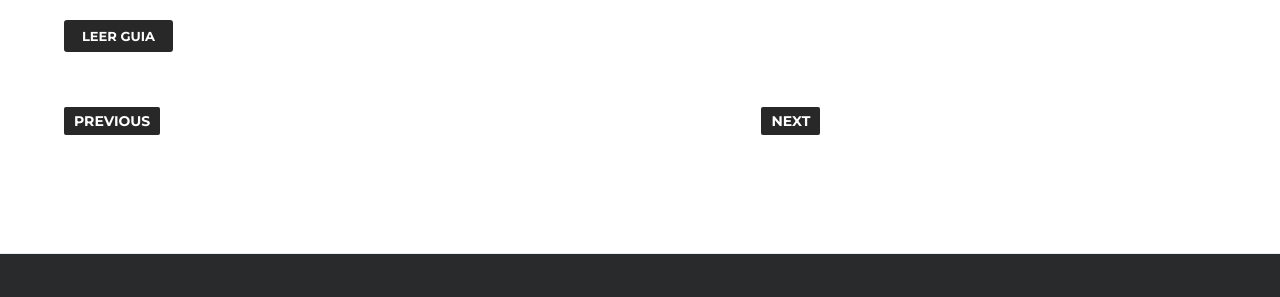
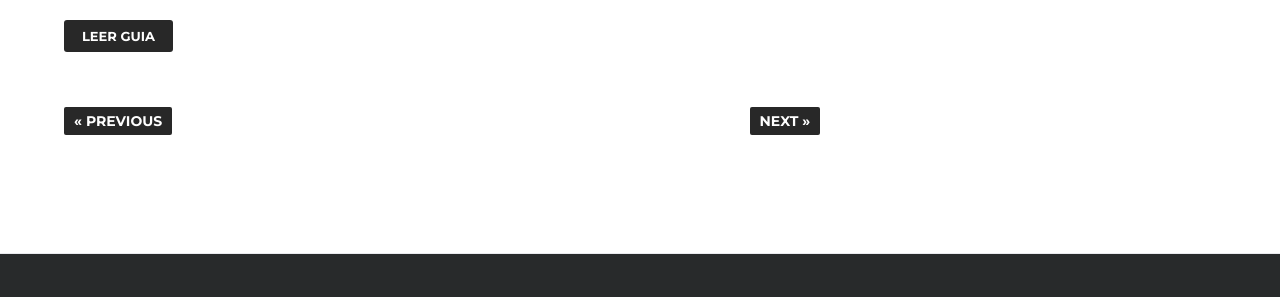
Before and after one commit to ACast59/GW2Guias, a Jekyll site: the page built from index.html, in a window 1280 px wide. Shown: the part 1634-1931 px from the top of the page. Built offline with Jekyll 4.4.1, drawn with Linux system fonts in a browser that asks for light colours; the list of posts is cut into pages by our own code.

Commit message:
Update index.html

```diff
--- a/index.html
+++ b/index.html
@@ -89,22 +89,24 @@ layout: default
             {% if paginator.previous_page %}
             <div class="align-left">
               <a href="{{ site.url }}{{ paginator.previous_page_path }}" class="previous">
-                Previous
+                &#171; Previous
               </a>
             </div>
             {% else %}
             <div class="align-left">
-              <span class="previous">Previous</span>
+              <span class="previous">&#171; Previous</span>
             </div>
             {% endif %}
 
             {% if paginator.next_page %}
             <div class="align-right">
-              <a href="{{ site.url }}{{ paginator.next_page_path }}" class="next">Next</a>
+              <a href="{{ site.url }}{{ paginator.next_page_path }}" class="next">
+                Next &#187;
+              </a>
             </div>
             {% else %}
             <div class="align-right">
-              <span class="next">Next</span>
+              <span class="next">Next &#187;</span>
             </div>
             {% endif %}
           </div>
```
